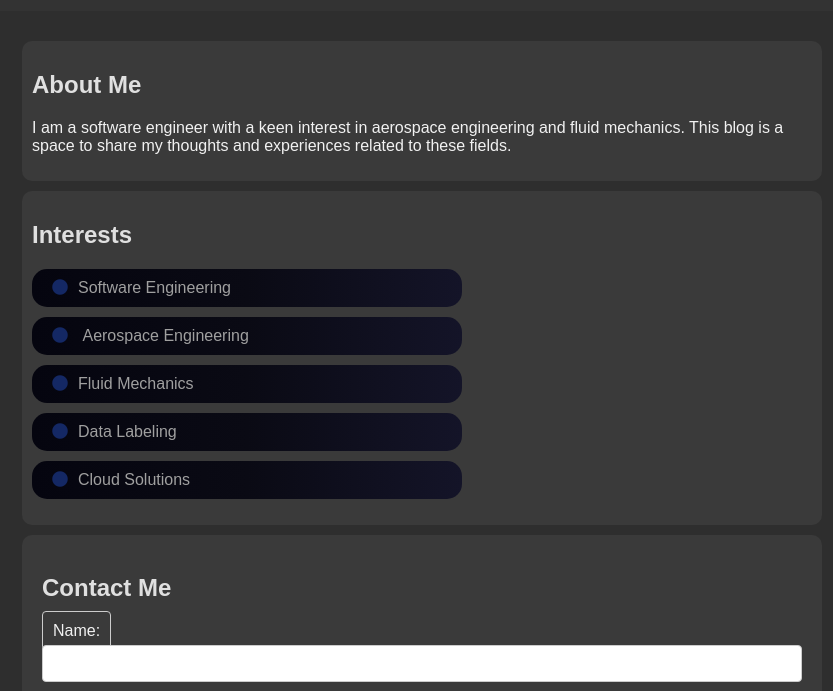
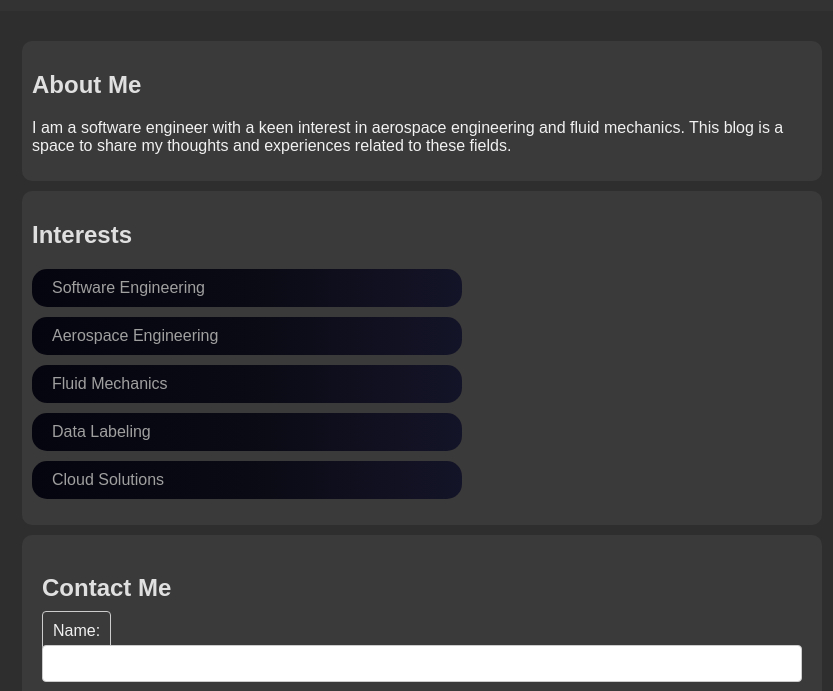
Before and after one commit to sebpaj/sebpaj.github.io, a plain HTML site: page index.html in a window 1280 px wide. Shown: the part 109-800 px from the top of the page, without its empty margins (218-1051 px from the left). Drawn offline with Linux system fonts and the light colour scheme.

Commit message:
Update styles.css

```diff
--- a/styles.css
+++ b/styles.css
@@ -89,13 +89,6 @@ li a:hover {
   transform: scale(1.05);
 }
 
-li::before {
-  content: "\f111";
-  font-family: "Font Awesome 5 Free", fantasy;
-  font-weight: 900;
-  color: rgba(20, 40, 100, 1);
-  margin-right: 10px;
-}
 
 footer {
   background: #333;
```
